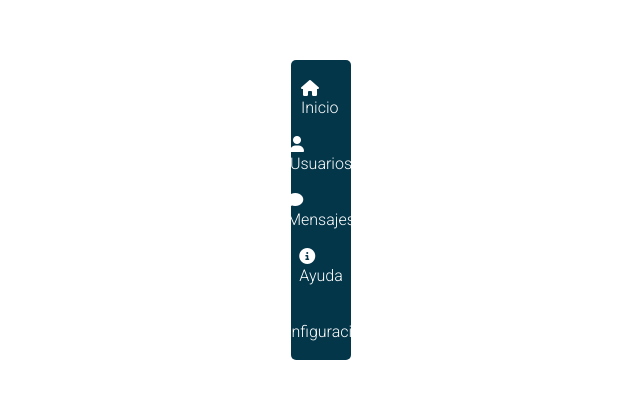
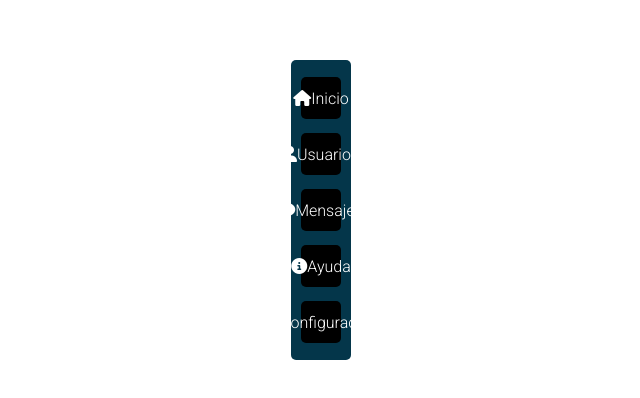
Before and after one commit to LuisArielRetanaHernadez/menu_toolpit, a plain HTML site: page index.html in a window 1280 px wide. Shown: the part 190-588 px from the top of the page, without its empty margins (319-959 px from the left). Drawn offline with Linux system fonts and the light colour scheme.

Commit message:
dandole tamaño a la etiquetas a del nav y color y mas

```diff
--- a/style.css
+++ b/style.css
@@ -33,3 +33,14 @@ nav {
   justify-content: space-around;
   align-items: center;
 }
+
+nav a {
+  width: 100%;
+  height: 15%;
+  border-radius: 5px;
+  background-color: #000;
+  display: flex;
+  justify-content: center;
+  align-items: center;
+  position: relative;
+}
```
